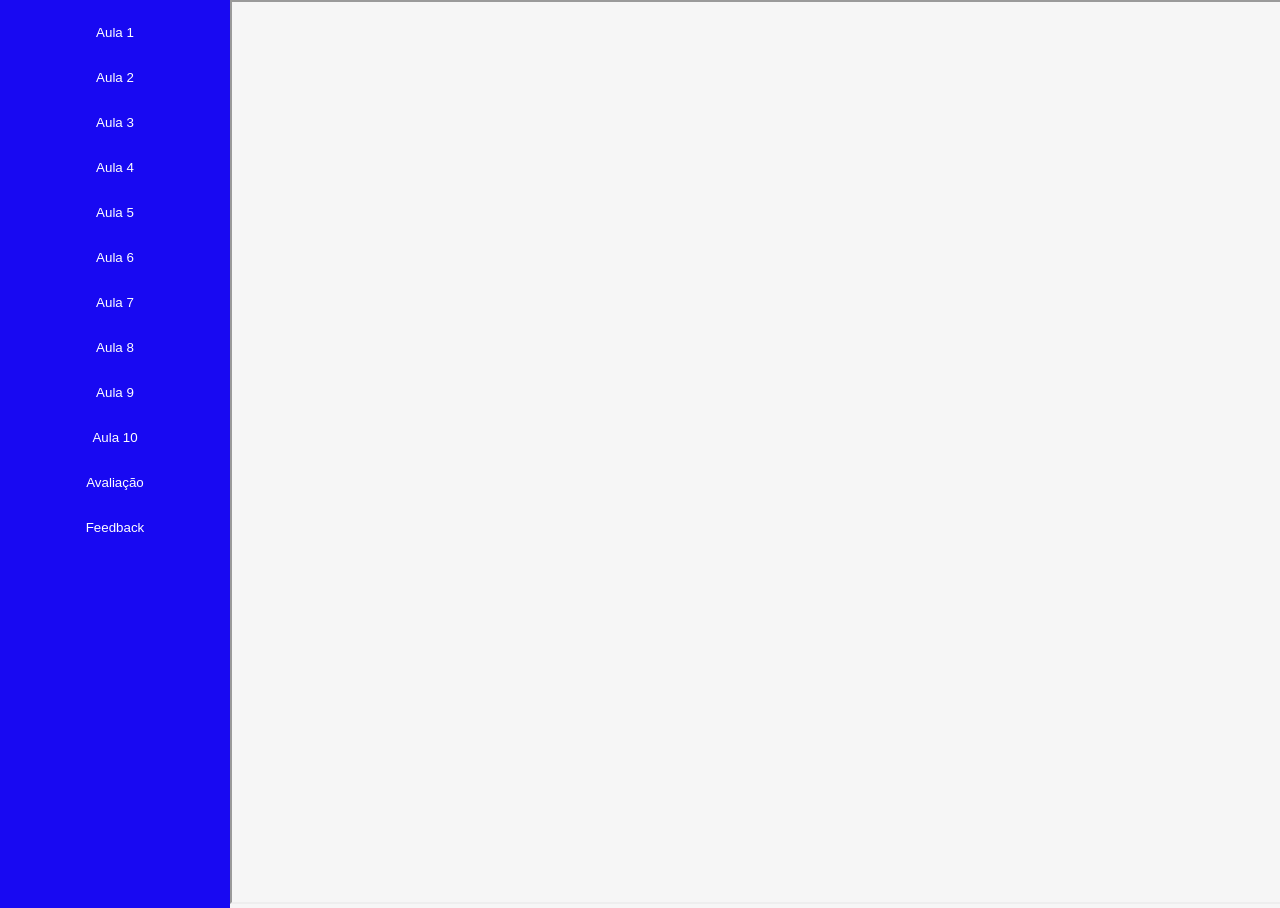
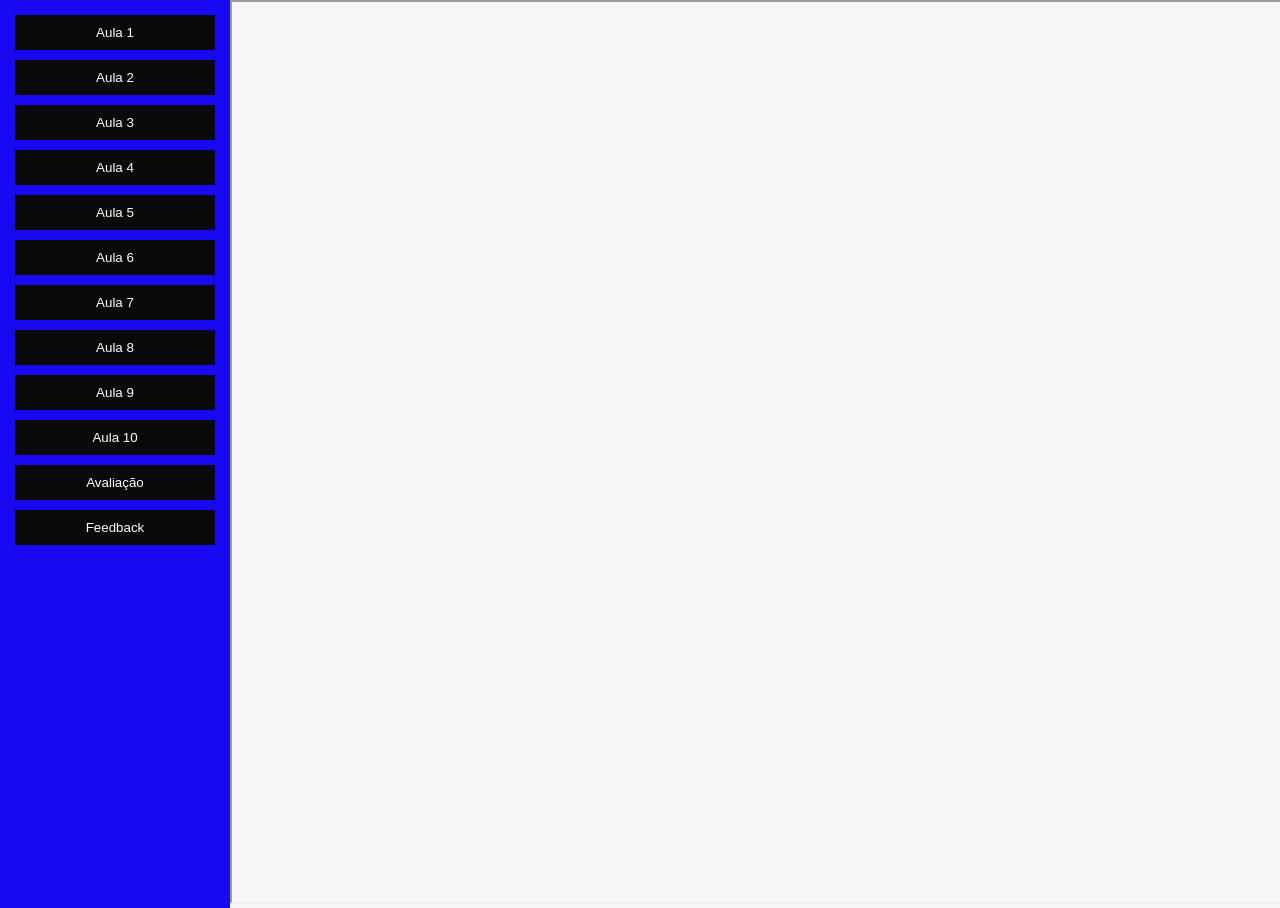
Before and after one commit to FelixPhp/uniselva, a PHP site: page /aulas.html in a window 1280 px wide. Shown: the part 67-975 px from the top of the page. Run offline with PHP 8.4, Linux system fonts and the light colour scheme.

Commit message:
mundanda de cor do botao

```diff
--- a/css/aulas.css
+++ b/css/aulas.css
@@ -36,7 +36,7 @@ body {
     width: 100%;
     padding: 10px;
     margin-bottom: 10px;
-    background-color: #1809f2;
+    background-color: #0a0a0a;
     color: white;
     border: none;
     cursor: pointer;
```
